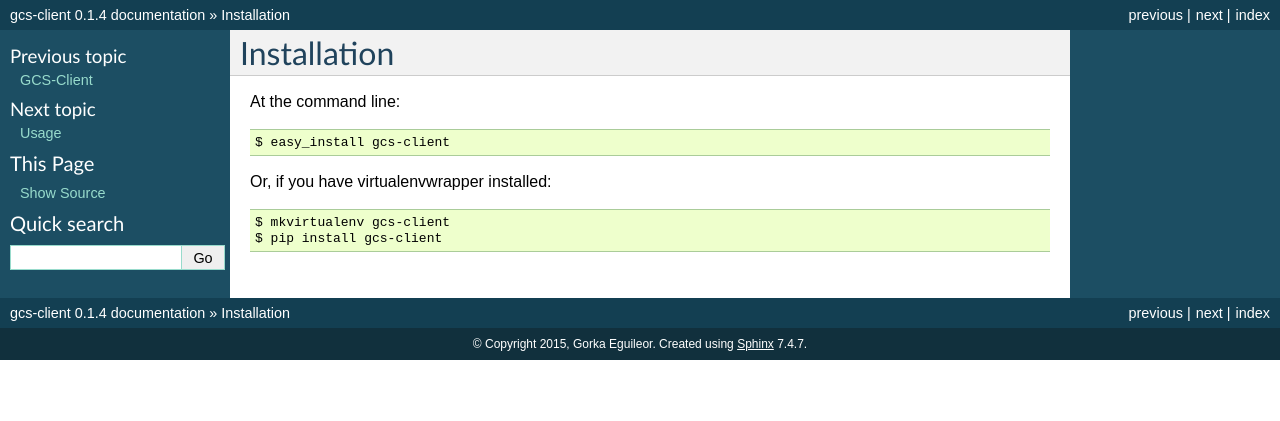
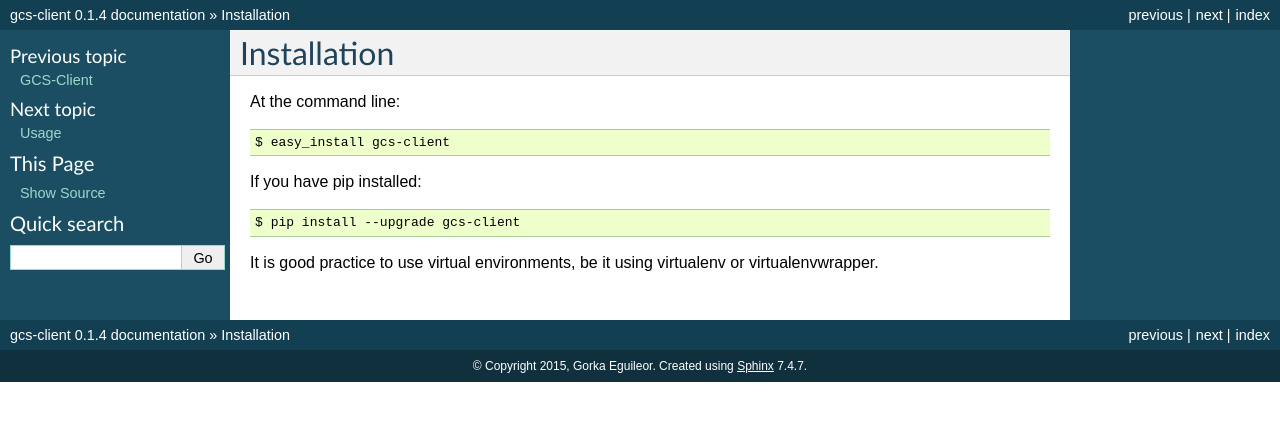
Before and after one commit to Akrog/gcs-client, a Sphinx documentation site: the page built from docs/installation.rst, in a window 1280 px wide. Shown: the top 421 px of the page. Built offline with Sphinx 7.4.7, drawn with Linux system fonts in a browser that asks for light colours.

Commit message:
Add more installation instruction
This patch adds installation instructions to the README file as well
small changes to the installation section on the documentation.

```diff
--- a/docs/installation.rst
+++ b/docs/installation.rst
@@ -2,11 +2,19 @@
 Installation
 ============
 
-At the command line::
+At the command line:
+
+.. code-block:: bash
 
     $ easy_install gcs-client
 
-Or, if you have virtualenvwrapper installed::
 
-    $ mkvirtualenv gcs-client
-    $ pip install gcs-client
+If you have pip installed:
+
+.. code-block:: bash
+
+    $ pip install --upgrade gcs-client
+
+
+It is good practice to use virtual environments, be it using virtualenv or
+virtualenvwrapper.
```
Also changed, not shown: README.rst (+9 -0 lines).
